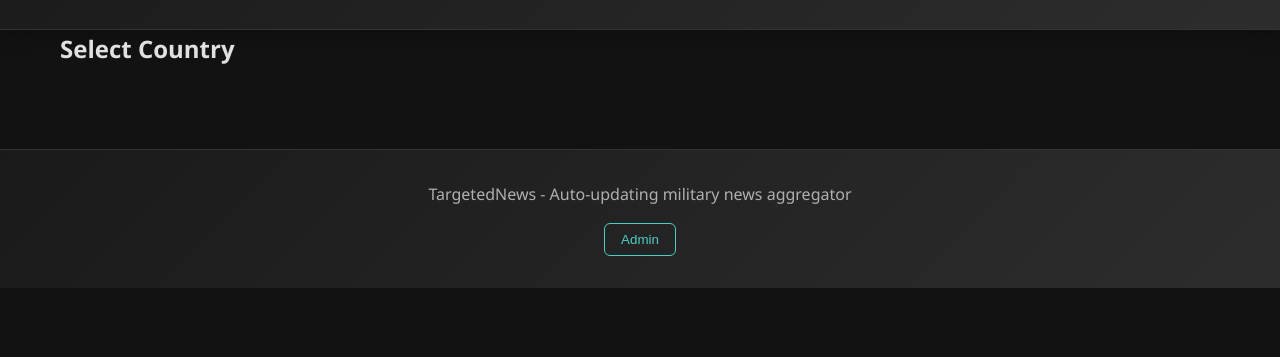
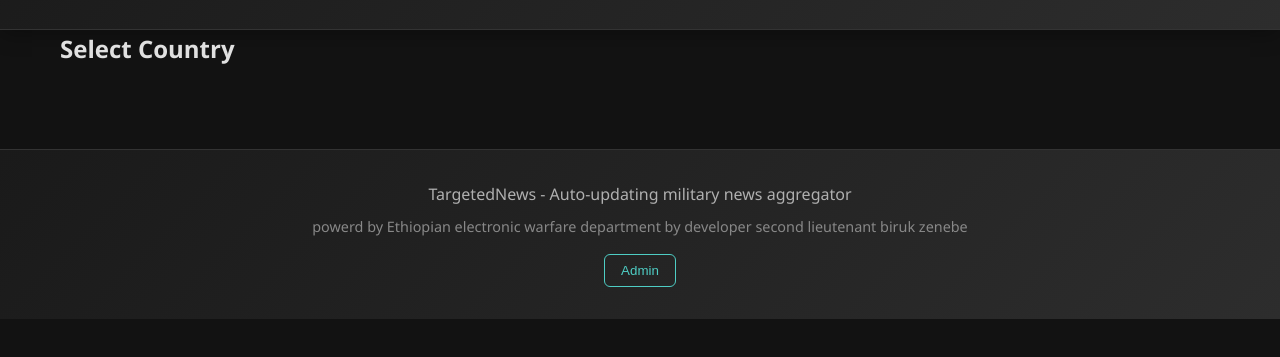
Before and after one commit to biruk1993/targetednews, a plain HTML site: page frontend/index.html in a window 1280 px wide. Shown: the part 135-492 px from the top of the page. Drawn offline with nearby package versions, Linux system fonts and the light colour scheme; no server answers.

Commit message:
Update footer with developer credit
Added a powered by message in the footer with developer credit.

```diff
--- a/frontend/index.html
+++ b/frontend/index.html
@@ -62,6 +62,9 @@
    <footer>
     <div class="container">
         <p>TargetedNews - Auto-updating military news aggregator</p>
+        <p style="font-size: 0.9rem; color: #888; margin-top: 0.5rem;">
+            powerd by Ethiopian electronic warfare department by developer second lieutenant biruk zenebe
+        </p>
         <button onclick="toggleAdminPanel()" class="admin-btn">Admin</button>
     </div>
 </footer>
```
Lines whose indentation alone changed are shown as unchanged.
